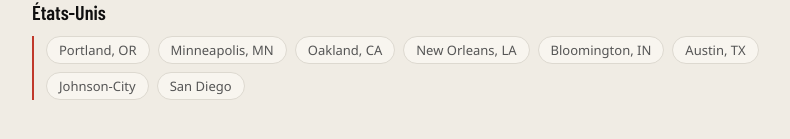
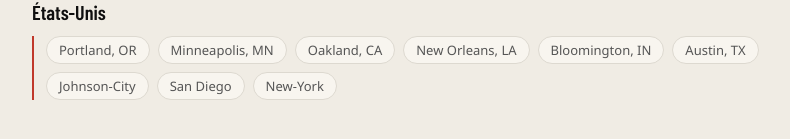
Before and after one commit to rebeccadumazert/mujawara, a React (Create React App) app: page /evenements in a window 1280 px wide. Shown: the part 2587-2726 px from the top of the page, without its empty margins (232-1022 px from the left). Built offline with nearby package versions, Linux system fonts and the light colour scheme; a web font is replaced by a local one.

Commit message:
ajoute new york

```diff
--- a/src/data/cities.js
+++ b/src/data/cities.js
@@ -857,6 +857,23 @@ const cities = [
 		lat: 21.880487,
 		lng: -102.2967195,
 	},
+	{
+		id: 76,
+		name: {
+			fr: "New-York",
+			en: "New-York",
+			ar: "نيويورك",
+			es: "Nueva-York",
+		},
+		country: {
+			fr: "États-Unis",
+			en: "United States",
+			ar: "الولايات المتحدة",
+			es: "Estados Unidos",
+		},
+		lat: 40.7128,
+		lng: -74.006,
+	},
 ];
 
 export default cities;
```
